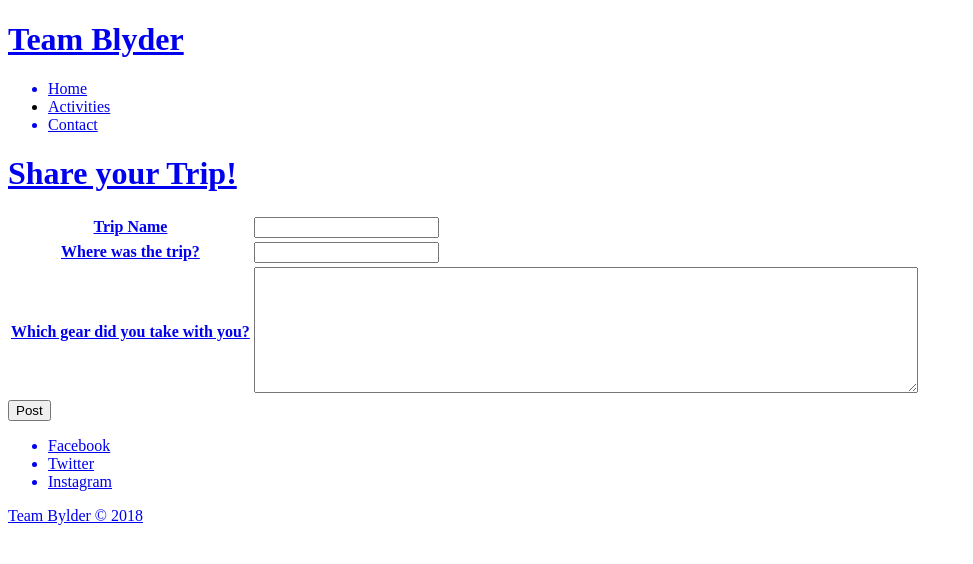
After one commit to jacobhorvat/teambyldr, a PHP site: page /post-your-trip.php in a window 1280 px wide. The commit adds this page. Shown: the top 564 px of the page, without its empty margins (0-973 px from the left). Run offline with PHP 8.4, Linux system fonts and the light colour scheme.

Commit message:
added trip creation form

```diff
--- a/about-us.php
+++ b/about-us.php
@@ -1,3 +1,7 @@
+
+<?php $pageTitle = "About Us | Team Blyder"; ?>
+
+
 <?php include("inc/header.php"); ?>
 
 
--- a/inc/header.php
+++ b/inc/header.php
@@ -2,7 +2,9 @@
 <html>
   <head>
     <meta charset="utf-8">
-    <title><?php echo "Home | Team Blyder" ?></title>
+    <title><?php echo $pageTitle ?></title>
+    <meta name="viewport" content="initial-scale=1.0, user-scalable=no">
+    <meta charset="utf-8">
     <link rel="stylesheet" href="/css/style.css" type="text/css">
   </head>
   <body>
--- a/index.php
+++ b/index.php
@@ -1,4 +1,5 @@
 
+<?php $pageTitle = "Home | Team Blyder"; ?>
 
 <?php include("inc/header.php"); ?>
 
--- /dev/null
+++ b/post-your-trip.php
@@ -0,0 +1,40 @@
+
+
+<?php $pageTitle = "Share your Trip!"; ?>
+
+<?php include("inc/header.php"); ?>
+
+<div class="section page">
+  <div class="wrapper">
+    <h1>Share your Trip!</h1>
+
+    <form method="post" action="process.php">
+      <table>
+        <tr>
+          <th><label for = "trip_name">Trip Name</label></th>
+          <td><input type="text" id="trip_name" name="trip_name"></td>
+        </tr>
+        <tr>
+          <th><label for = "trip_location">Where was the trip?</label></th>
+          <td><input type="text" id="trip_location" name="trip_location"></td>
+        </tr>
+        <tr>
+          <th><label for = "trip_gear">Which gear did you take with you?</label></th>
+          <td><textarea name="trip_gear" rows="8" cols="80"></textarea></td>
+        </tr>
+
+      </table>
+      <input type="submit" value="Post">
+
+    </form>
+
+  </div>
+</div>
+
+
+<form class="trip" action="index.html" method="post">
+
+</form>
+
+
+<?php include("inc/footer.php"); ?>
```
Also changed, not shown: process.php (added, +16 -0 lines).
